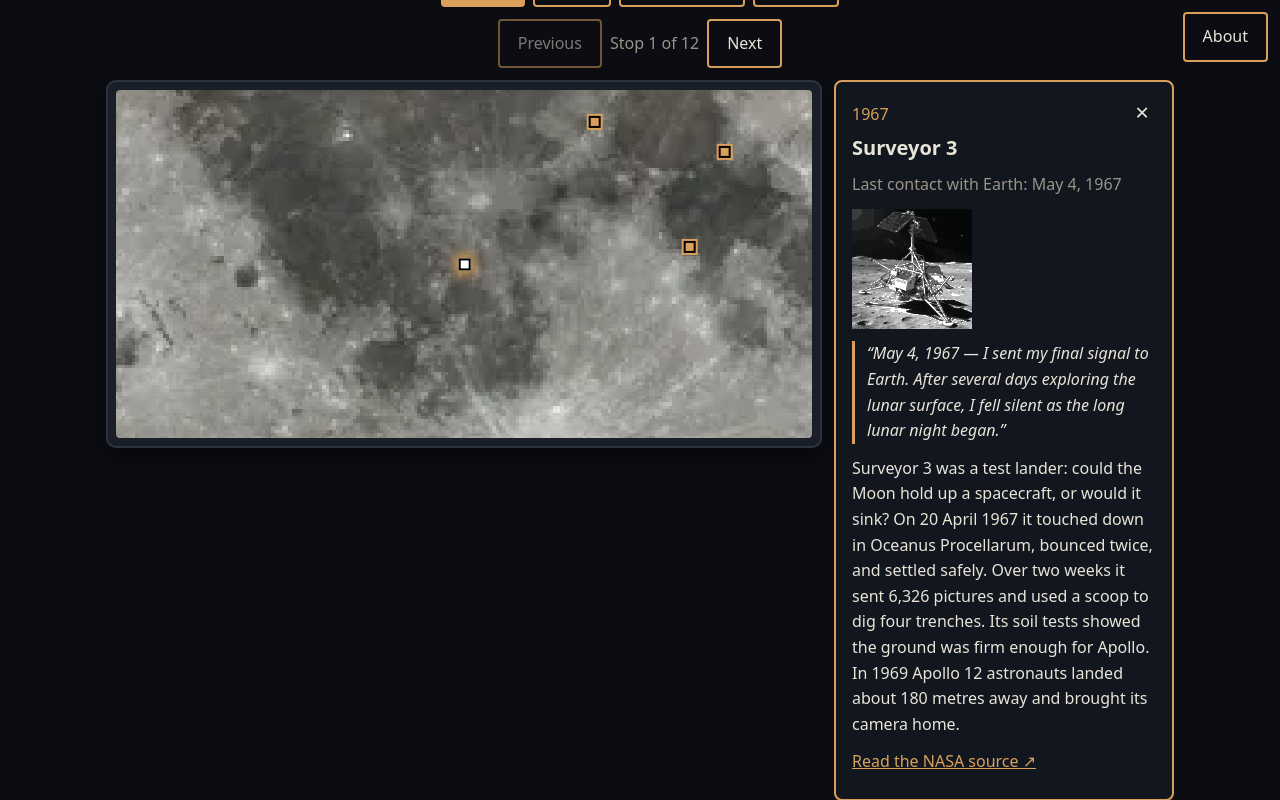
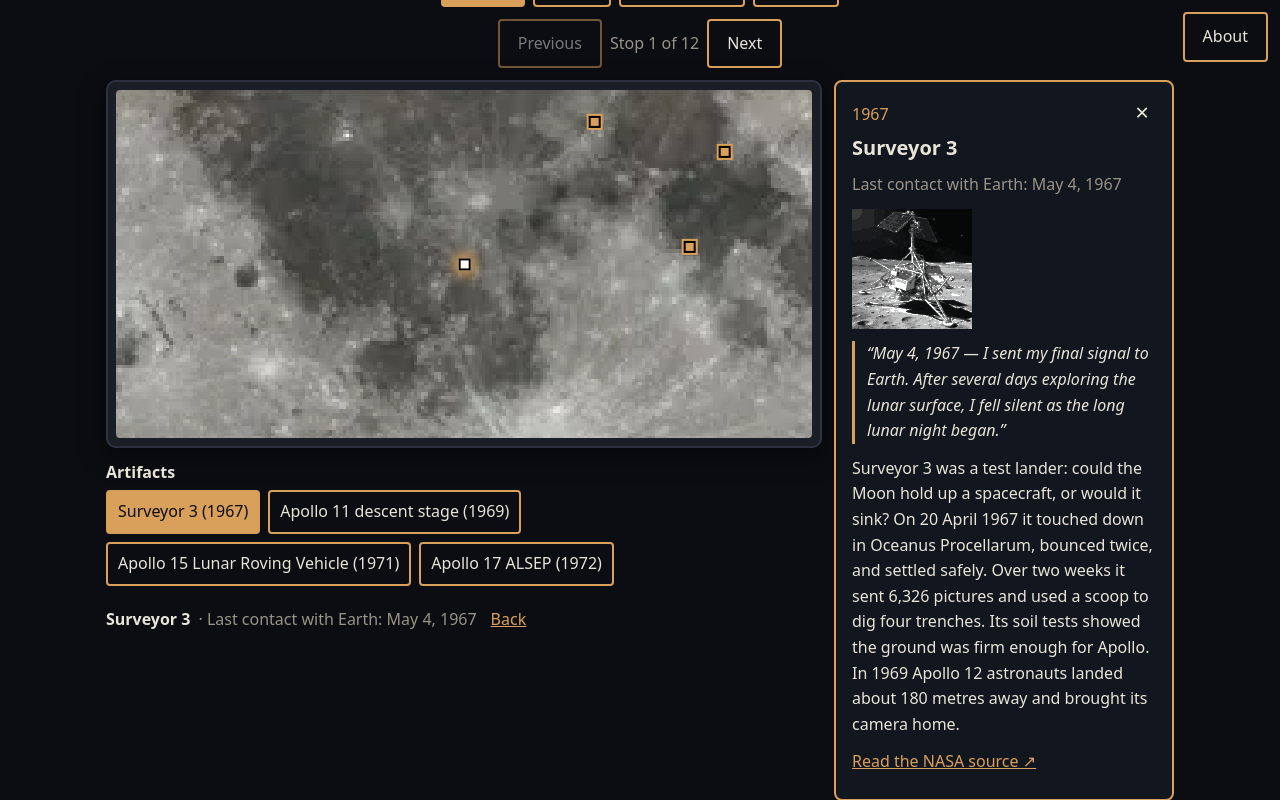
Before and after one commit to sleepyy51/Last-Transmission, a React (Vite) app: page / in a window 1280 px wide. Both pictures are taken after a click on the button "Begin transmission". Shown: the part 59-859 px from the top of the page. Built offline with nearby package versions, Linux system fonts and the light colour scheme.

Commit message:
refactor: Buttons are not affected by story length

```diff
--- a/src/map/MapView.jsx
+++ b/src/map/MapView.jsx
@@ -135,6 +135,7 @@ export default function MapView({ guided = false, onSceneChange, onFinish }) {
       )}
 
       <div className="map-layout">
+        <div className="map-content">
           <div className="map-bezel">
             <div className="map-viewport">
               <div
@@ -171,16 +172,6 @@ export default function MapView({ guided = false, onSceneChange, onFinish }) {
                 })}
               </div>
             </div>
-        </div>
-
-        {active && (
-          <StoryPanel
-            key={active.id}
-            artifact={active}
-            onClose={close}
-            focusOnMount={!tour.current || enteringTour}
-          />
-        )}
           </div>
 
           <section
@@ -225,6 +216,17 @@ export default function MapView({ guided = false, onSceneChange, onFinish }) {
               </>
             )}
           </div>
+        </div>
+
+        {active && (
+          <StoryPanel
+            key={active.id}
+            artifact={active}
+            onClose={close}
+            focusOnMount={!tour.current || enteringTour}
+          />
+        )}
+      </div>
     </section>
   );
 }
--- a/src/styles.css
+++ b/src/styles.css
@@ -330,10 +330,18 @@ button:focus-visible {
     gap: 12px;
 }
 
+.map-content {
+    display: grid;
+    gap: 12px;
+}
+
 @media (min-width: 768px) {
     .map-layout {
         grid-template-columns: minmax(0, 1fr) 340px;
         align-items: start;
+    }
+    .map-content {
+        min-width: 0;
     }
 }
 
```
Lines whose indentation alone changed are shown as unchanged.
